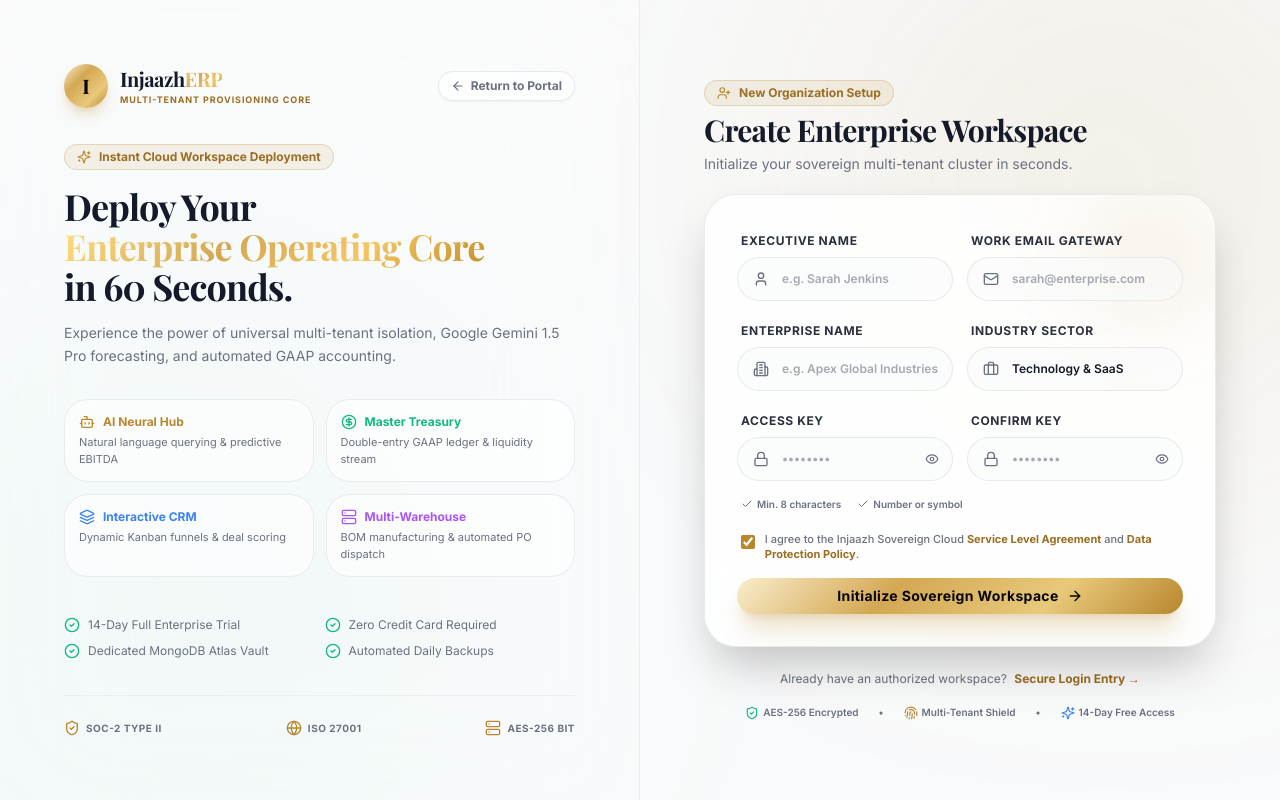
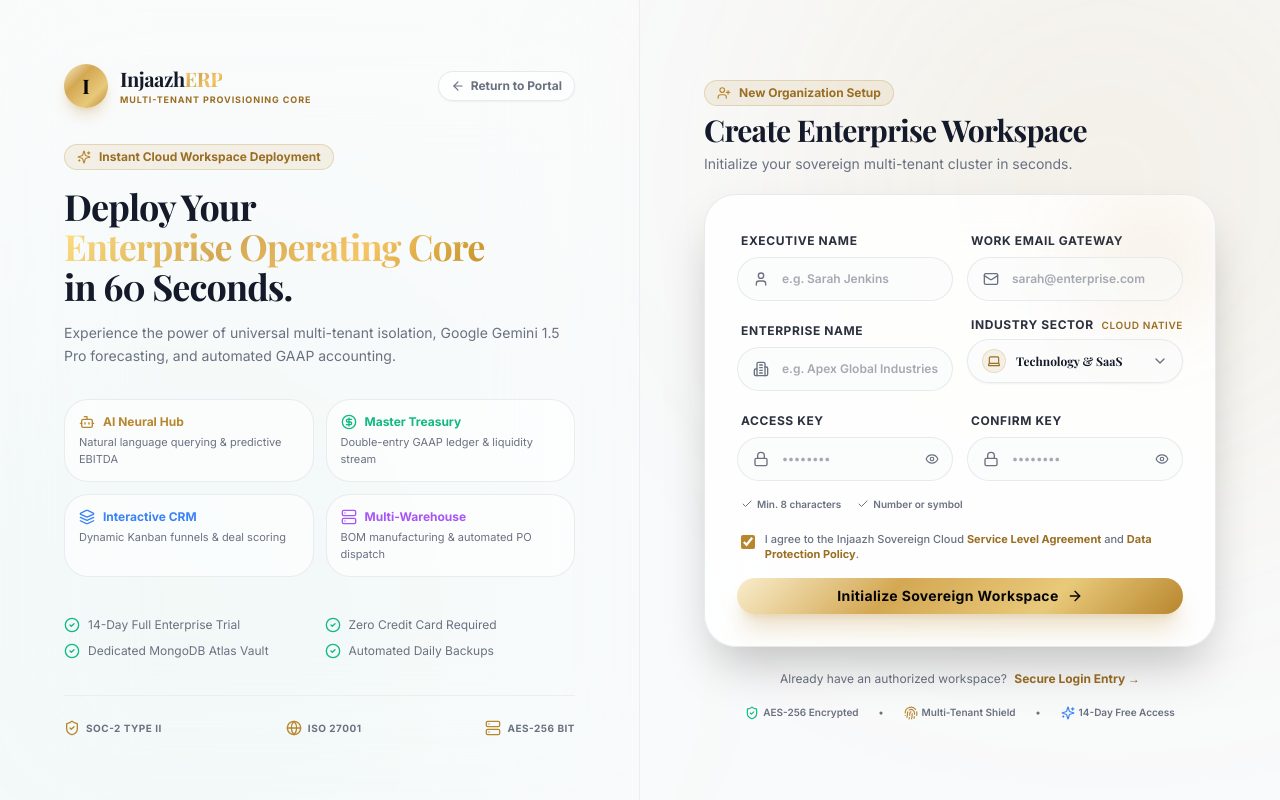
Before and after one commit to mamunaio/full-erp-system-with-ai-templates, a Next.js app: page /register in a window 1280 px wide. Built offline with nearby package versions, Linux system fonts and the light colour scheme.

Commit message:
feat(register): replace native select with custom cyber-luxe floating glass dropdown with industry icons and badges

```diff
--- a/app/(auth)/register/components/RegisterForm.tsx
+++ b/app/(auth)/register/components/RegisterForm.tsx
@@ -1,6 +1,6 @@
 "use client";
 
-import { useState } from "react";
+import { useState, useRef, useEffect } from "react";
 import { useRouter } from "next/navigation";
 import { useForm } from "react-hook-form";
 import { zodResolver } from "@hookform/resolvers/zod";
@@ -8,7 +8,9 @@ import * as z from "zod";
 import { Button } from "@/components/ui/button";
 import {
   Loader2, Mail, Lock, User, Building2, ArrowRight,
-  Eye, EyeOff, Check, ShieldCheck, Briefcase
+  Eye, EyeOff, Check, Briefcase, ChevronDown,
+  Laptop, Factory, Landmark, Truck, ShoppingCart,
+  Activity, Sparkles
 } from "lucide-react";
 import { cn } from "@/lib/utils";
 import { toast } from "sonner";
@@ -31,24 +33,27 @@ const registerSchema = z.object({
 type RegisterValues = z.infer<typeof registerSchema>;
 
 const industries = [
-  { value: "technology", label: "Technology & SaaS" },
-  { value: "manufacturing", label: "Manufacturing & Heavy Industry" },
-  { value: "finance", label: "Financial Services & Fintech" },
-  { value: "logistics", label: "Logistics & Supply Chain" },
-  { value: "retail", label: "Omnichannel Retail & E-Commerce" },
-  { value: "healthcare", label: "Healthcare & Pharmaceuticals" },
-  { value: "conglomerate", label: "Holding Group & Conglomerate" },
+  { value: "technology", label: "Technology & SaaS", icon: Laptop, badge: "Cloud Native" },
+  { value: "manufacturing", label: "Manufacturing & Heavy Industry", icon: Factory, badge: "BOM & Plants" },
+  { value: "finance", label: "Financial Services & Fintech", icon: Landmark, badge: "GAAP / IFRS" },
+  { value: "logistics", label: "Logistics & Supply Chain", icon: Truck, badge: "Multi-Hub" },
+  { value: "retail", label: "Omnichannel Retail & E-Commerce", icon: ShoppingCart, badge: "POS & Orders" },
+  { value: "healthcare", label: "Healthcare & Pharmaceuticals", icon: Activity, badge: "HIPAA Vault" },
+  { value: "conglomerate", label: "Holding Group & Conglomerate", icon: Building2, badge: "Multi-Entity" },
 ];
 
 export default function RegisterForm() {
   const [isLoading, setIsLoading] = useState(false);
   const [showPassword, setShowPassword] = useState(false);
   const [showConfirmPassword, setShowConfirmPassword] = useState(false);
+  const [isIndustryOpen, setIsIndustryOpen] = useState(false);
+  const dropdownRef = useRef<HTMLDivElement>(null);
   const router = useRouter();
 
   const {
     register,
     handleSubmit,
+    setValue,
     watch,
     formState: { errors },
   } = useForm<RegisterValues>({
@@ -59,10 +64,28 @@ export default function RegisterForm() {
     },
   });
 
+  const selectedIndustryValue = watch("industry", "technology");
+  const selectedIndustry = industries.find(ind => ind.value === selectedIndustryValue) || industries[0];
   const passwordValue = watch("password", "");
 
   const hasMinLength = passwordValue.length >= 8;
   const hasNumberOrSpecial = /[0-9!@#$%^&*]/.test(passwordValue);
+
+  // Close dropdown on click outside
+  useEffect(() => {
+    function handleClickOutside(e: MouseEvent) {
+      if (dropdownRef.current && !dropdownRef.current.contains(e.target as Node)) {
+        setIsIndustryOpen(false);
+      }
+    }
+    document.addEventListener("mousedown", handleClickOutside);
+    return () => document.removeEventListener("mousedown", handleClickOutside);
+  }, []);
+
+  const handleSelectIndustry = (value: string) => {
+    setValue("industry", value, { shouldValidate: true });
+    setIsIndustryOpen(false);
+  };
 
   async function onSubmit(data: RegisterValues) {
     setIsLoading(true);
@@ -93,6 +116,8 @@ export default function RegisterForm() {
       setIsLoading(false);
     }
   }
+
+  const SelectedIcon = selectedIndustry.icon;
 
   return (
     <form onSubmit={handleSubmit(onSubmit)} className="space-y-4">
@@ -142,7 +167,7 @@ export default function RegisterForm() {
         </div>
       </div>
 
-      {/* Enterprise Company Name & Industry */}
+      {/* Enterprise Company Name & Custom Cyber-Luxe Industry Dropdown */}
       <div className="grid grid-cols-1 sm:grid-cols-2 gap-3.5">
         <div className="space-y-1.5">
           <label className="text-xs font-bold text-foreground/90 uppercase tracking-wider ml-1">
@@ -165,26 +190,86 @@ export default function RegisterForm() {
           {errors.companyName && <p className="text-[10px] font-bold text-destructive ml-1">{errors.companyName.message}</p>}
         </div>
 
-        <div className="space-y-1.5">
-          <label className="text-xs font-bold text-foreground/90 uppercase tracking-wider ml-1">
-            Industry Sector
+        {/* CUSTOM CYBER-LUXE INDUSTRY DROPDOWN */}
+        <div className="space-y-1.5 relative" ref={dropdownRef}>
+          <label className="text-xs font-bold text-foreground/90 uppercase tracking-wider ml-1 flex items-center justify-between">
+            <span>Industry Sector</span>
+            <span className="text-[10px] text-gold-600 dark:text-gold-400 font-semibold">{selectedIndustry.badge}</span>
           </label>
-          <div className="relative group">
-            <div className="absolute left-4 top-1/2 -translate-y-1/2 w-4 h-4 text-muted-foreground group-focus-within:text-gold-500 transition-colors pointer-events-none">
-              <Briefcase className="w-full h-full" />
+
+          <button
+            type="button"
+            onClick={() => setIsIndustryOpen(!isIndustryOpen)}
+            disabled={isLoading}
+            className={cn(
+              "w-full bg-background/60 border rounded-2xl h-11 px-3.5 text-xs font-semibold text-foreground transition-all flex items-center justify-between cursor-pointer group shadow-sm",
+              isIndustryOpen
+                ? "border-gold-500/70 ring-2 ring-gold-500/20 bg-card"
+                : "border-border/80 hover:border-gold-500/50 hover:bg-card/80"
+            )}
+          >
+            <div className="flex items-center gap-2.5 min-w-0">
+              <div className="w-6 h-6 rounded-lg bg-gold-500/10 text-gold-600 dark:text-gold-400 flex items-center justify-center shrink-0 border border-gold-500/20">
+                <SelectedIcon className="w-3.5 h-3.5" />
+              </div>
+              <span className="truncate text-xs font-bold text-foreground font-heading">
+                {selectedIndustry.label}
+              </span>
             </div>
-            <select
-              {...register("industry")}
-              disabled={isLoading}
-              className="w-full bg-background/60 border border-border/80 rounded-2xl h-11 pl-11 pr-4 text-xs font-semibold text-foreground outline-none focus:ring-2 focus:ring-gold-500/20 focus:border-gold-500/60 transition-all cursor-pointer appearance-none"
-            >
-              {industries.map((ind) => (
-                <option key={ind.value} value={ind.value} className="bg-card text-foreground">
-                  {ind.label}
-                </option>
-              ))}
-            </select>
-          </div>
+
+            <ChevronDown className={cn(
+              "w-4 h-4 text-muted-foreground group-hover:text-gold-500 transition-transform duration-200 shrink-0 ml-2",
+              isIndustryOpen && "rotate-180 text-gold-500"
+            )} />
+          </button>
+
+          {/* Floating Cyber-Luxe Glass Menu */}
+          {isIndustryOpen && (
+            <div className="absolute top-full left-0 right-0 mt-2 z-50 p-1.5 rounded-2xl bg-card/95 backdrop-blur-3xl border border-gold-500/30 shadow-2xl shadow-gold-500/10 space-y-1 animate-in fade-in zoom-in-95 duration-150 max-h-64 overflow-y-auto custom-scrollbar">
+              {industries.map((ind) => {
+                const isSelected = selectedIndustryValue === ind.value;
+                const Icon = ind.icon;
+                return (
+                  <button
+                    key={ind.value}
+                    type="button"
+                    onClick={() => handleSelectIndustry(ind.value)}
+                    className={cn(
+                      "w-full p-2 rounded-xl text-left transition-all duration-150 cursor-pointer flex items-center justify-between group",
+                      isSelected
+                        ? "bg-gold-500/15 border border-gold-500/40 text-foreground font-bold"
+                        : "hover:bg-accent/80 text-muted-foreground hover:text-foreground border border-transparent"
+                    )}
+                  >
+                    <div className="flex items-center gap-2.5 min-w-0">
+                      <div className={cn(
+                        "w-6 h-6 rounded-lg flex items-center justify-center shrink-0 border transition-colors",
+                        isSelected
+                          ? "bg-gold-500 text-obsidian-950 border-gold-500 font-bold"
+                          : "bg-card text-muted-foreground group-hover:text-gold-500 border-border/60"
+                      )}>
+                        <Icon className="w-3.5 h-3.5" />
+                      </div>
+                      <div className="min-w-0">
+                        <span className="text-xs block truncate font-medium group-hover:font-bold">
+                          {ind.label}
+                        </span>
+                      </div>
+                    </div>
+
+                    <div className="flex items-center gap-2 shrink-0 ml-2">
+                      <span className="text-[9px] font-semibold px-1.5 py-0.5 rounded-md bg-card/60 border border-border/50 text-muted-foreground">
+                        {ind.badge}
+                      </span>
+                      {isSelected && (
+                        <Check className="w-3.5 h-3.5 text-gold-500" />
+                      )}
+                    </div>
+                  </button>
+                );
+              })}
+            </div>
+          )}
         </div>
       </div>
 
```
